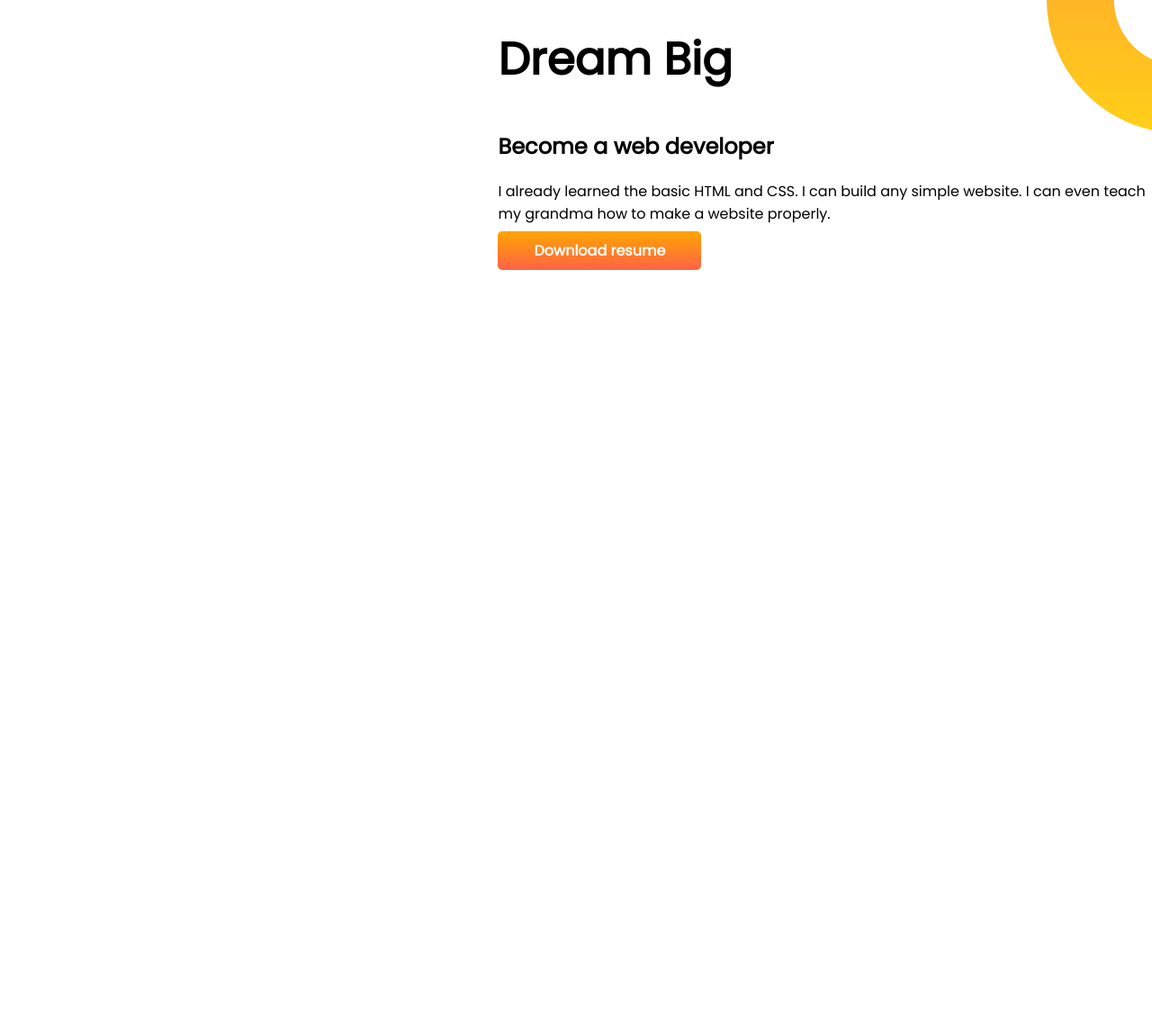
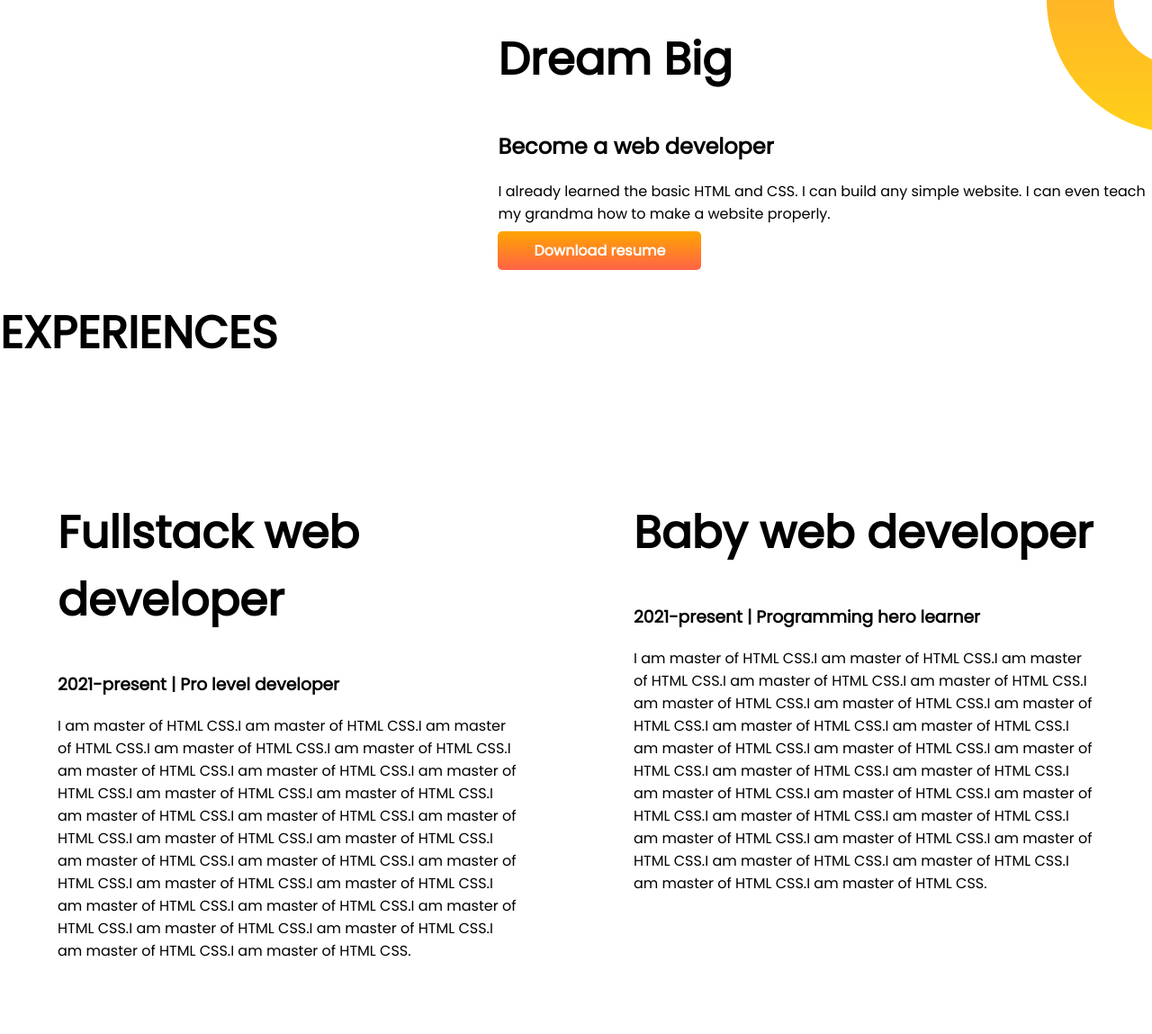
Before and after one commit to parthasarker69/developer-portfolio, a plain HTML site: page index.html in a window 1280 px wide. Shown: the part 1084-2233 px from the top of the page at 90% size. Before the commit the page ends 1384 px from the top, so only its background shows below. Drawn offline with Linux system fonts and the light colour scheme.

Commit message:
last section added

```diff
--- a/index.html
+++ b/index.html
@@ -13,7 +13,7 @@
 </head>
 
 <body>
-    <section class="top-banner">
+    <section class="top-banner flexible-container">
         <div class="half-width">
             <h1>WELCOME TO</h1>
             <h1> <span class="color-orange">PARTHA SARKER'S</span> PORTFOLIO !</h1>
@@ -32,7 +32,7 @@
             <img src="images/IMG_20221115_115306.png" alt="my profile picturre">
         </div>
     </section>
-    <section class="dream-big">
+    <section class="dream-big flexible-container">
         <div class="half-width">
             <img src="images/IMG_20221115_115306.png" alt="another picture of mine">
         </div>
@@ -44,6 +44,46 @@
             <a class="link-button" target="_blank" href="www.google.com">Download resume</a>
         </div>
     </section>
+    <section class="experience-area">
+        <h1>EXPERIENCES</h1>
+        <div class="flexible-container">
+            <div class="half-width">
+                <h1>Fullstack web developer</h1>
+                <h3>2021-present | Pro level developer</h3>
+                <p>I am master of HTML CSS.I am master of HTML CSS.I am master of HTML CSS.I am master of HTML CSS.I am
+                    master of HTML CSS.I am master of HTML CSS.I am master of HTML CSS.I am master of HTML CSS.I am
+                    master
+                    of HTML CSS.I am master of HTML CSS.I am master of HTML CSS.I am master of HTML CSS.I am master of
+                    HTML
+                    CSS.I am master of HTML CSS.I am master of HTML CSS.I am master of HTML CSS.I am master of HTML
+                    CSS.I am
+                    master of HTML CSS.I am master of HTML CSS.I am master of HTML CSS.I am master of HTML CSS.I am
+                    master
+                    of HTML CSS.I am master of HTML CSS.I am master of HTML CSS.I am master of HTML CSS.I am master of
+                    HTML
+                    CSS.I am master of HTML CSS.</p>
+            </div>
+            <div class="half-width">
+                <h1>Baby web developer</h1>
+                <h3>2021-present | Programming hero learner</h3>
+                <p>I am master of HTML CSS.I am master of HTML CSS.I am master of HTML CSS.I am master of HTML CSS.I am
+                    master of HTML
+                    CSS.I am master of HTML CSS.I am master of HTML CSS.I am master of HTML CSS.I am master of HTML
+                    CSS.I am
+                    master of HTML
+                    CSS.I am master of HTML CSS.I am master of HTML CSS.I am master of HTML CSS.I am master of HTML
+                    CSS.I am
+                    master of HTML
+                    CSS.I am master of HTML CSS.I am master of HTML CSS.I am master of HTML CSS.I am master of HTML
+                    CSS.I am
+                    master of HTML
+                    CSS.I am master of HTML CSS.I am master of HTML CSS.I am master of HTML CSS.I am master of HTML
+                    CSS.I am
+                    master of HTML
+                    CSS.I am master of HTML CSS.I am master of HTML CSS.</p>
+            </div>
+        </div>
+    </section>
 
 </body>
 
--- a/style.css
+++ b/style.css
@@ -11,7 +11,7 @@ h1 {
     color: orange;
 }
 
-section {
+.flexible-container {
     display: flex;
     margin-bottom: 0;
 }
```
